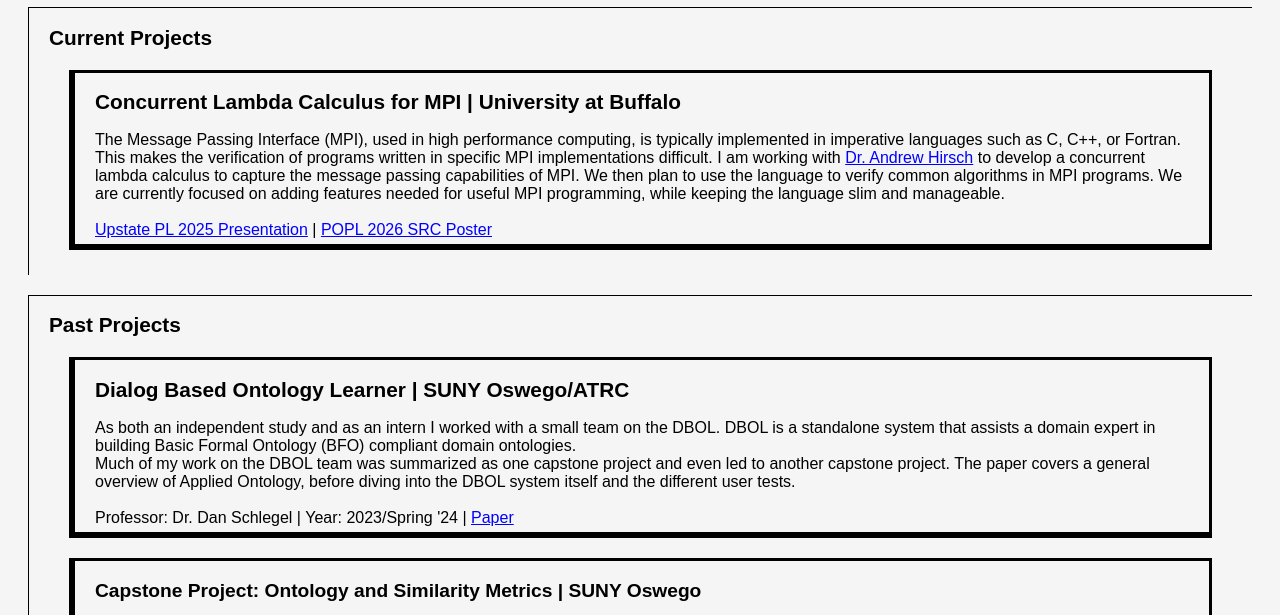
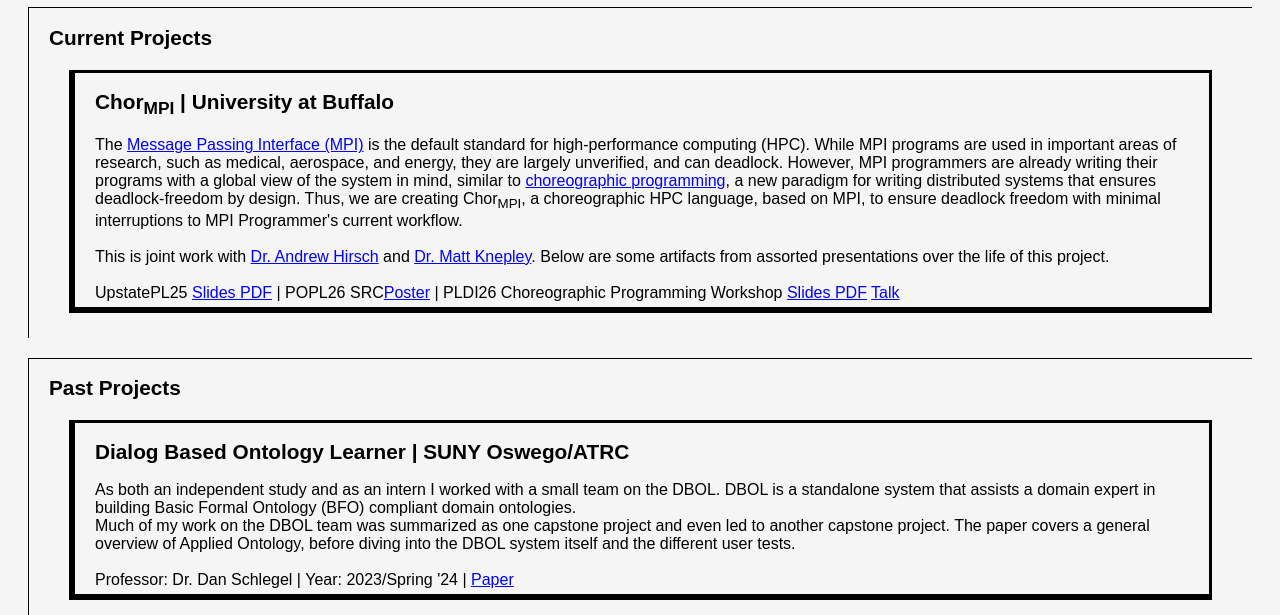
Before and after one commit to KeithTAllen/keithtallen.github.io, a plain HTML site: page index.html in a window 1280 px wide. Shown: the part 485-1100 px from the top of the page. Drawn offline with Linux system fonts and the light colour scheme.

Commit message:
ChPr Workshop presentation and talk

```diff
--- a/index.html
+++ b/index.html
@@ -29,16 +29,22 @@
     <div class="block">
 	    <h2>Current Projects</h2>
         <div class="zblock">
-	        <h2>Concurrent Lambda Calculus for MPI | University at Buffalo</h2>
-            The Message Passing Interface (MPI), used in high performance computing, is typically implemented in imperative languages such as C, C++, or Fortran.
-            This makes the verification of programs written in specific MPI implementations difficult.
-            I am working with <a href="https://akhirsch.science/" target= _blank>Dr. Andrew Hirsch</a> to develop a concurrent lambda calculus to capture the message passing capabilities of MPI.
-            We then plan to use the language to verify common algorithms in MPI programs.
-            We are currently focused on adding features needed for useful MPI programming, while keeping the language slim and manageable.
+	        <h2>Chor<sub>MPI</sub> | University at Buffalo</h2>
+            The <a href="https://en.wikipedia.org/wiki/Message_Passing_Interface" target="_blank">Message Passing Interface (MPI)</a> is the default standard for high-performance computing (HPC).
+            While MPI programs are used in important areas of research, such as medical, aerospace, and energy, they are largely unverified, and can deadlock.
+            However, MPI programmers are already writing their programs with a global view of the system in mind, similar to <a href ="https://en.wikipedia.org/wiki/Choreographic_programming" target="_blank">choreographic programming</a>, a new paradigm for writing distributed systems that ensures deadlock-freedom by design.
+            Thus, we are creating Chor<sub>MPI</sub>, a choreographic HPC language, based on MPI, to ensure deadlock freedom with minimal interruptions to MPI Programmer's current workflow.
+
             </br> </br>
 
-            <a href="documents/CLC4MPI_Upstate_PL_2025_Keith_Allen.pdf" target="_blank">Upstate PL 2025 Presentation</a> |
-            <a href="documents/CLC4MPI_Poster_POPL26SRC_Keith_Allen.pdf" target="_blank">POPL 2026 SRC Poster</a>
+            This is joint work with <a href="https://akhirsch.science/" target= _blank>Dr. Andrew Hirsch</a> and <a href="https://cse.buffalo.edu/~knepley/" target= _blank>Dr. Matt Knepley</a>. Below are some artifacts from assorted presentations over the life of this project.
+            </br> </br>
+
+            UpstatePL25 <a href="documents/CLC4MPI_Upstate_PL_2025_Keith_Allen.pdf" target="_blank">Slides PDF</a> |
+            POPL26 SRC<a href="documents/CLC4MPI_Poster_POPL26SRC_Keith_Allen.pdf" target="_blank">Poster</a> |
+            PLDI26 Choreographic Programming Workshop
+            <a href="documents/ChorOfMPI_PLDI26ChPr_Keith_Allen.pdf" target="_blank">Slides PDF</a>
+            <a href="https://youtu.be/obyDcLWNCGs?list=PLyrlk8Xaylp658yYHx6cWSE--hN5ufDkp&t=7876" target="_blank">Talk</a>
           </div>
     </div>
 
```
Also changed, not shown: 1 other file.
